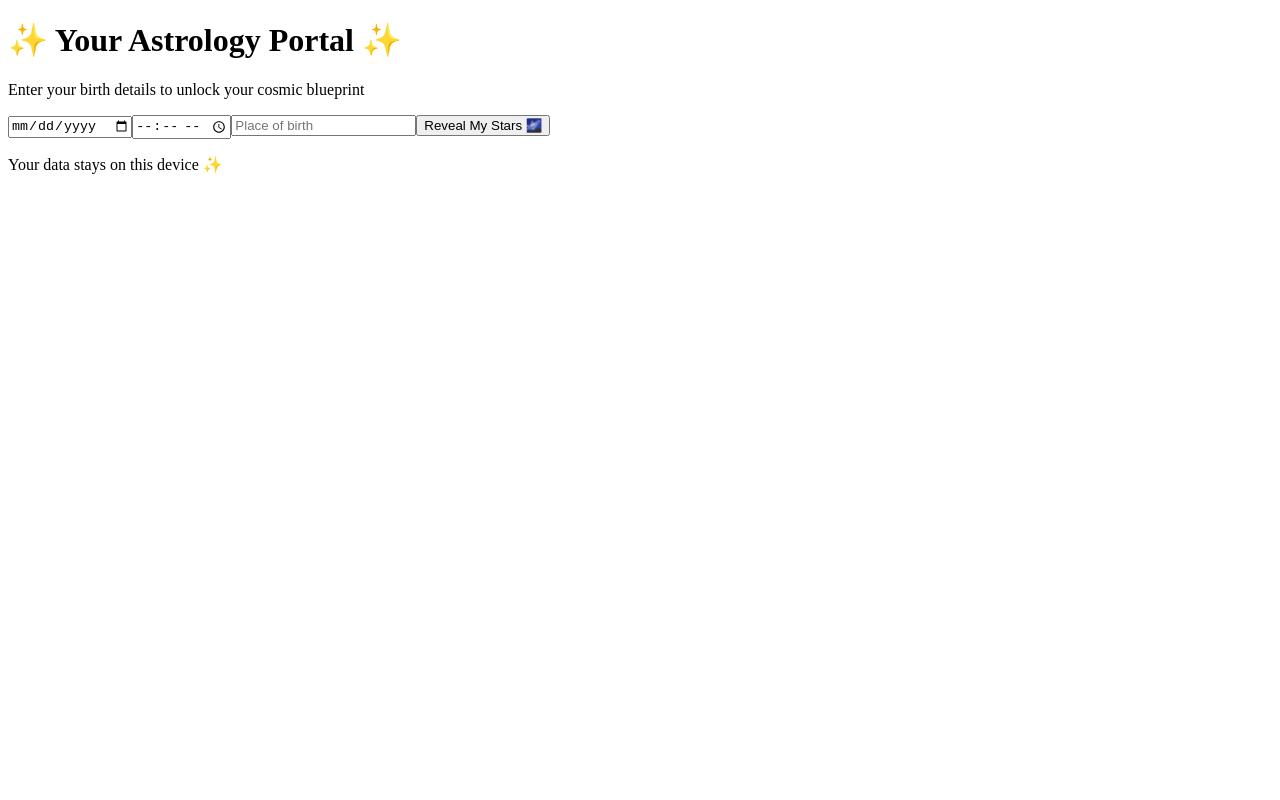
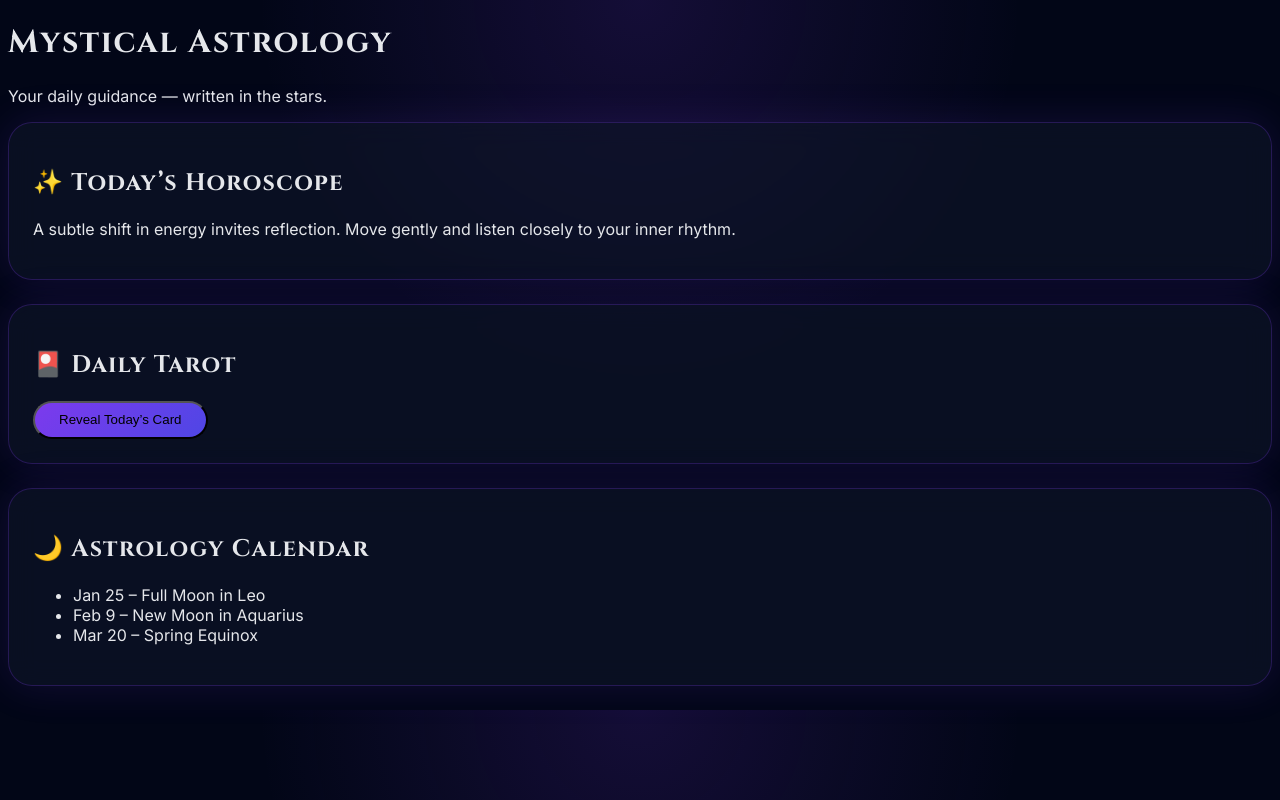
Before and after one commit to yanyanzl/webbuilding, a React (Create React App) app: page / in a window 1280 px wide. Built offline with nearby package versions, Linux system fonts and the light colour scheme.

Commit message:
upgrade css styles

```diff
--- a/public/index.html
+++ b/public/index.html
@@ -6,6 +6,8 @@
 <meta name="viewport" content="width=device-width, initial-scale=1.0">
 <title>Mystical Astrology</title>
 <link rel="manifest" href="/manifest.json">
+<link href="https://fonts.googleapis.com/css2?family=Cinzel:wght@500;700&family=Inter:wght@300;400;500&display=swap" rel="stylesheet">
+
 </head>
 <body>
 <div id="root"></div>
--- a/src/app.jsx
+++ b/src/app.jsx
@@ -1,209 +1,63 @@
-import { useState, useEffect } from "react";
+import { useState } from 'react';
 
-const zodiacSigns = [
-  "Capricorn","Aquarius","Pisces","Aries","Taurus","Gemini",
-  "Cancer","Leo","Virgo","Libra","Scorpio","Sagittarius"
-];
 
-function getSunSign(date) {
-  const d = new Date(date);
-  const day = d.getDate();
-  const month = d.getMonth() + 1;
-  const zodiacDates = [20,19,21,20,21,21,23,23,23,23,22,22];
-  return day < zodiacDates[month - 1]
-    ? zodiacSigns[(month + 10) % 12]
-    : zodiacSigns[(month - 1) % 12];
-}
+export default function App() {
+const [revealed, setRevealed] = useState(false);
 
-function getMoonSign(date) {
-  const days = Math.floor(new Date(date).getTime() / 86400000);
-  return zodiacSigns[days % 12];
-}
 
-function getRisingSign(date, time) {
-  if (!time) return "Unknown";
-  const hour = parseInt(time.split(":")[0]);
-  return zodiacSigns[hour % 12];
-}
-
-const compatibilityMap = {
-  Aries: ["Leo","Sagittarius"],
-  Taurus: ["Virgo","Capricorn"],
-  Gemini: ["Libra","Aquarius"],
-  Cancer: ["Scorpio","Pisces"],
-  Leo: ["Aries","Sagittarius"],
-  Virgo: ["Taurus","Capricorn"],
-  Libra: ["Gemini","Aquarius"],
-  Scorpio: ["Cancer","Pisces"],
-  Sagittarius: ["Aries","Leo"],
-  Capricorn: ["Taurus","Virgo"],
-  Aquarius: ["Gemini","Libra"],
-  Pisces: ["Cancer","Scorpio"],
+const tarot = {
+name: 'The High Priestess',
+meaning: 'Inner wisdom is speaking quietly. Trust your intuition and allow hidden truths to surface.'
 };
 
-const tarotDeck = [
-  { name: "The Fool", meaning: "A new beginning is forming. Trust the unknown and take the first step." },
-  { name: "The Magician", meaning: "You already possess the tools you need. Focused intention brings results." },
-  { name: "The High Priestess", meaning: "Inner wisdom is speaking quietly. Listen beyond logic." },
-  { name: "The Empress", meaning: "Nurturing energy surrounds you. Create, receive, and allow growth." },
-  { name: "The Emperor", meaning: "Structure and clarity are required now. Step into leadership." },
-  { name: "The Lovers", meaning: "A meaningful choice or connection is highlighted. Align with your values." },
-  { name: "The Hermit", meaning: "Withdrawal brings insight. Solitude reveals truth." },
-  { name: "Wheel of Fortune", meaning: "Cycles are shifting. What changes now serves your evolution." },
-  { name: "The Star", meaning: "Hope is quietly returning. Trust in renewal and healing." },
-  { name: "The Moon", meaning: "Uncertainty reveals hidden truths. Pay attention to dreams and intuition." },
-];
 
-const astrologyEvents = [
-  { date: '2026-01-21', event: 'Full Moon in Leo' },
-  { date: '2026-02-05', event: 'New Moon in Aquarius' },
-  { date: '2026-03-20', event: 'Equinox & Sun enters Aries' },
-  { date: '2026-04-04', event: 'Mercury Retrograde begins' },
-  { date: '2026-05-05', event: 'Full Moon in Scorpio' },
-  { date: '2026-06-21', event: 'Solstice & Sun enters Cancer' },
-];
-
-function aiMysticalReading({ sun, moon, rising }) {
-  return `✨ AI-Guided Astrology Reading ✨\n\nWith your Sun in ${sun}, your conscious self is learning how to express purpose with clarity and courage. This period emphasizes intentional choices rather than reactive ones.\n\nYour Moon in ${moon} reveals subtle emotional patterns surfacing now. Pay attention to recurring feelings — they are messages from your inner world asking to be honored, not dismissed.\n\nYour ${rising} Rising shapes how others experience you. Recently, this energy has been especially visible, inviting you to step more confidently into your natural role.\n\nTogether, these forces suggest a phase of quiet transformation. You are not meant to rush — alignment is unfolding naturally.`;
-}
-
-function dailyHoroscope(sun) {
-  return `🌙 AI Daily Horoscope 🌙\n\nToday encourages ${sun} to slow down and listen carefully. Small moments carry meaning now. Conversations, dreams, and sudden memories may reveal guidance if you stay present.`;
-}
-
-function monthlyHoroscope(sun) {
-  return `✨ AI Monthly Horoscope ✨\n\nThis month, ${sun} is invited to release outdated expectations. Growth arrives through patience, not force. Focus on what feels energetically sustainable rather than what looks impressive.`;
-}
-
-function yearlyHoroscope(sun) {
-  return `🌟 AI Yearly Horoscope 🌟\n\nThis year marks a deeper alignment for ${sun}. You are closing an old chapter and redefining your sense of purpose. Trust consistency over intensity — long-term clarity is being built now.`;
-}
-
-export default function AstrologyApp() {
-  const [birthData, setBirthData] = useState({ date: "", time: "", place: "" });
-  const [profile, setProfile] = useState(null);
-  const [tarot, setTarot] = useState(null);
-
-  useEffect(() => {
-    const saved = localStorage.getItem("astroProfile");
-    if (saved) {
-      setProfile(JSON.parse(saved));
-      setTarot(tarotDeck[Math.floor(Math.random() * tarotDeck.length)]);
-    }
-  }, []);
-
-  const handleChange = (e) => {
-    setBirthData({ ...birthData, [e.target.name]: e.target.value });
-  };
-
-  const generateProfile = () => {
-    const sun = getSunSign(birthData.date);
-    const moon = getMoonSign(birthData.date);
-    const rising = getRisingSign(birthData.date, birthData.time);
-
-    const generated = {
-      ...birthData,
-      sun,
-      moon,
-      rising,
-      reading: aiMysticalReading({ sun, moon, rising }),
-      daily: dailyHoroscope(sun),
-      monthly: monthlyHoroscope(sun),
-      yearly: yearlyHoroscope(sun),
-      compatible: compatibilityMap[sun] || [],
-    };
-
-    setProfile(generated);
-    setTarot(tarotDeck[Math.floor(Math.random() * tarotDeck.length)]);
-    localStorage.setItem("astroProfile", JSON.stringify(generated));
-  };
-
-  if (profile) {
 return (
-      <div className="min-h-screen bg-gradient-to-b from-black via-indigo-950 to-black text-indigo-100 p-6">
-        <div className="max-w-xl mx-auto space-y-6">
-          <h1 className="text-3xl font-serif text-center">🌙 Your Cosmic Profile</h1>
-
-          <div className="bg-indigo-950/40 rounded-2xl p-5 shadow space-y-1">
-            <p><strong>Sun:</strong> {profile.sun}</p>
-            <p><strong>Moon:</strong> {profile.moon}</p>
-            <p><strong>Rising:</strong> {profile.rising}</p>
+<div className="max-w-3xl mx-auto px-4 pb-20">
+{/* Hero */}
+<div className="text-center my-16 fade-in">
+<h1 className="text-4xl mb-4">Mystical Astrology</h1>
+<p className="text-indigo-300">Your daily guidance — written in the stars.</p>
 </div>
 
-          <div className="bg-indigo-950/40 rounded-2xl p-5 shadow whitespace-pre-line">
-            <h2 className="text-xl mb-2">✨ Personalized Reading</h2>
-            <p className="text-indigo-200">{profile.reading}</p>
+
+{/* Horoscope Card */}
+<div className="card fade-in">
+<h2 className="mb-2">✨ Today’s Horoscope</h2>
+<p className="text-mystic">
+A subtle shift in energy invites reflection. Move gently and listen closely to your inner rhythm.
+</p>
 </div>
 
-          <div className="bg-indigo-950/40 rounded-2xl p-5 shadow">
-            <h2 className="text-xl mb-2">🔮 Daily Horoscope</h2>
-            <p className="text-indigo-200">{profile.daily}</p>
+
+{/* Tarot Card */}
+<div className="card text-center fade-in">
+<h2 className="mb-4">🎴 Daily Tarot</h2>
+{!revealed ? (
+<button onClick={() => setRevealed(true)}>Reveal Today’s Card</button>
+) : (
+<div className="fade-in">
+<h3 className="mt-4">{tarot.name}</h3>
+<p className="text-indigo-300 mt-2">{tarot.meaning}</p>
+<button
+className="mt-4"
+onClick={() => navigator.share({ title: 'My Tarot Reading', text: tarot.meaning })}
+>
+Share Today’s Reading ✨
+</button>
+</div>
+)}
 </div>
 
-          <div className="bg-indigo-950/40 rounded-2xl p-5 shadow">
-            <h2 className="text-xl mb-2">🌙 Monthly Horoscope</h2>
-            <p className="text-indigo-200">{profile.monthly}</p>
-          </div>
 
-          <div className="bg-indigo-950/40 rounded-2xl p-5 shadow">
-            <h2 className="text-xl mb-2">🌟 Yearly Horoscope</h2>
-            <p className="text-indigo-200">{profile.yearly}</p>
-          </div>
-
-          <div className="bg-indigo-950/40 rounded-2xl p-5 shadow">
-            <h2 className="text-xl mb-2">💕 Compatibility</h2>
-            <p className="text-indigo-200">Best aligned with: {profile.compatible.join(", ")}</p>
-          </div>
-
-          <div className="bg-indigo-950/40 rounded-2xl p-5 shadow">
-            <h2 className="text-xl mb-2">🎴 Daily Tarot Card</h2>
-            <p className="font-semibold">{tarot?.name}</p>
-            <p className="text-indigo-200 mt-1">{tarot?.meaning}</p>
-          </div>
-
-          <div className="bg-indigo-950/40 rounded-2xl p-5 shadow">
-            <h2 className="text-xl mb-2">🗓️ Astrology Calendar</h2>
-            {astrologyEvents.map((e) => (
-              <p key={e.date} className="text-indigo-200">{e.date}: {e.event}</p>
-            ))}
-          </div>
-
-          <button
-            onClick={() => { localStorage.removeItem("astroProfile"); setProfile(null); }}
-            className="w-full bg-indigo-700 rounded-xl py-2 mt-4"
-          >
-            Reset Birth Data
-          </button>
+{/* Calendar Card */}
+<div className="card fade-in">
+<h2 className="mb-2">🌙 Astrology Calendar</h2>
+<ul className="text-indigo-300">
+<li>Jan 25 – Full Moon in Leo</li>
+<li>Feb 9 – New Moon in Aquarius</li>
+<li>Mar 20 – Spring Equinox</li>
+</ul>
 </div>
 </div>
 );
 }
-
-  return (
-    <div className="min-h-screen bg-gradient-to-b from-black via-indigo-950 to-black text-indigo-100 flex items-center justify-center p-6">
-      <div className="max-w-md w-full bg-indigo-950/40 backdrop-blur rounded-2xl shadow-xl p-6">
-        <h1 className="text-3xl font-serif text-center mb-2">✨ Your Astrology Portal ✨</h1>
-        <p className="text-center text-sm text-indigo-300 mb-6">
-          Enter your birth details to unlock your cosmic blueprint
-        </p>
-
-        <div className="space-y-4">
-          <input type="date" name="date" onChange={handleChange} className="w-full p-2 rounded bg-black/40 border border-indigo-800" />
-          <input type="time" name="time" onChange={handleChange} className="w-full p-2 rounded bg-black/40 border border-indigo-800" />
-          <input type="text" name="place" placeholder="Place of birth" onChange={handleChange} className="w-full p-2 rounded bg-black/40 border border-indigo-800" />
-
-          <button
-            onClick={generateProfile}
-            className="w-full mt-4 bg-indigo-600 hover:bg-indigo-500 transition rounded-xl py-2 text-lg font-medium"
-          >
-            Reveal My Stars 🌌
-          </button>
-        </div>
-
-        <p className="text-xs text-center text-indigo-400 mt-6">
-          Your data stays on this device ✨
-        </p>
-      </div>
-    </div>
-  );
-}
--- a/src/index.css
+++ b/src/index.css
@@ -1,78 +1,61 @@
-
-/* index.css for Mystical Astrology PWA */
-
-/* Tailwind CSS base (if using Tailwind via CDN or PostCSS) */
 @tailwind base;
 @tailwind components;
 @tailwind utilities;
 
-/* Custom mystical styling */
+
 body {
-  background: linear-gradient(to bottom, #000000, #1e293b, #000000);
-  color: #cbd5e1; /* Indigo-200 */
-  font-family: 'Georgia', serif;
-  margin: 0;
-  padding: 0;
+background:
+radial-gradient(circle at top, rgba(124,58,237,0.15), transparent 40%),
+linear-gradient(to bottom, #020617, #020617);
+color: #e5e7eb;
+font-family: 'Inter', sans-serif;
 }
 
+
 h1, h2, h3 {
-  font-family: 'Georgia', serif;
-  color: #f8fafc; /* Light text for headers */
+font-family: 'Cinzel', serif;
+letter-spacing: 0.05em;
 }
 
-button {
-  background-color: #4f46e5; /* Indigo-600 */
-  color: #f8fafc;
-  border: none;
-  border-radius: 12px;
-  padding: 0.5rem 1rem;
-  cursor: pointer;
-  transition: background-color 0.3s ease;
+
+.card {
+background: rgba(15, 23, 42, 0.6);
+backdrop-filter: blur(14px);
+border-radius: 24px;
+border: 1px solid rgba(124, 58, 237, 0.25);
+box-shadow: 0 0 40px rgba(124, 58, 237, 0.15);
+padding: 1.5rem;
+margin-bottom: 1.5rem;
+transition: all 0.4s ease;
 }
 
-button:hover {
-  background-color: #6366f1; /* Indigo-500 */
+
+.card:hover {
+transform: translateY(-4px);
+box-shadow: 0 0 60px rgba(124, 58, 237, 0.35);
 }
 
-input, select {
-  background-color: rgba(0,0,0,0.4);
-  border: 1px solid #3730a3; /* Indigo-800 */
-  color: #f8fafc;
-  border-radius: 8px;
-  padding: 0.5rem;
-  width: 100%;
+
+button {
+background: linear-gradient(135deg, #7c3aed, #4f46e5);
+border-radius: 999px;
+padding: 0.6rem 1.5rem;
+transition: all 0.3s ease;
 }
 
-.card {
-  background-color: rgba(79, 70, 229, 0.2); /* Indigo-700/20 */
-  padding: 1rem;
-  border-radius: 20px;
-  box-shadow: 0 4px 6px rgba(0,0,0,0.3);
-  margin-bottom: 1rem;
+
+button:hover {
+box-shadow: 0 0 25px rgba(124, 58, 237, 0.8);
+transform: translateY(-1px);
 }
 
-.text-mystic {
-  color: #c7d2fe; /* Indigo-200 */
+
+.fade-in {
+animation: fadeIn 1.2s ease forwards;
 }
 
-/* Scrollbar styling for mystical feel */
-body::-webkit-scrollbar {
-  width: 8px;
+
+@keyframes fadeIn {
+from { opacity: 0; transform: translateY(8px); }
+to { opacity: 1; transform: translateY(0); }
 }
-body::-webkit-scrollbar-track {
-  background: #1e293b;
-}
-body::-webkit-scrollbar-thumb {
-  background-color: #4f46e5;
-  border-radius: 4px;
-}
-
-/* Utility classes */
-.mt-2 { margin-top: 0.5rem; }
-.mb-2 { margin-bottom: 0.5rem; }
-.p-2 { padding: 0.5rem; }
-.p-5 { padding: 1.25rem; }
-.rounded-xl { border-radius: 1rem; }
-.rounded-2xl { border-radius: 1.5rem; }
-.shadow { box-shadow: 0 4px 8px rgba(0,0,0,0.3); }
-.text-center { text-align: center; }
```
Also changed, not shown: src/index.js (+4 -6 lines), public/manifest.json, public/service-worker.js (line endings or trailing spaces). Lines whose indentation alone changed are shown as unchanged.
